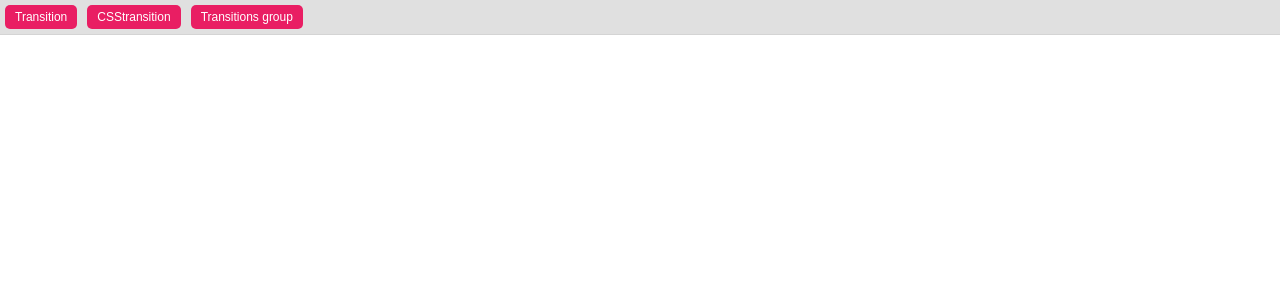
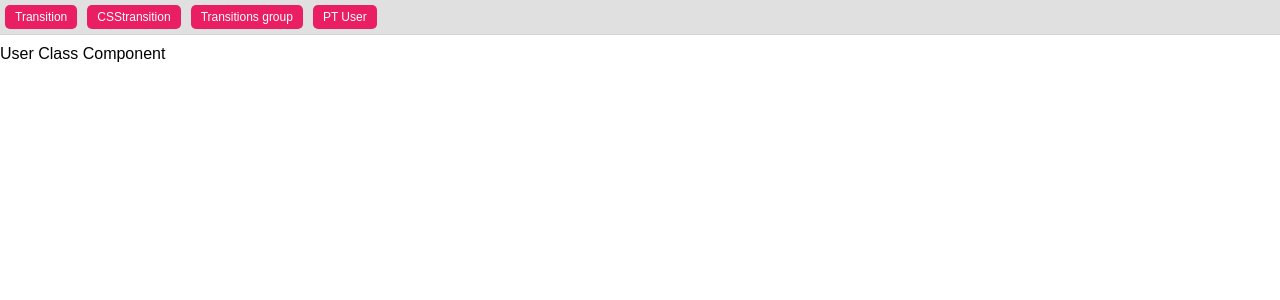
Before and after one commit to mukhtarB/react-transitions, a React (Create React App) app: page /user in a window 1280 px wide. Shown: the top 300 px of the page. Built offline with nearby package versions, Linux system fonts and the light colour scheme.

Commit message:
Routing for user component and bug fix

```diff
--- a/src/App.js
+++ b/src/App.js
@@ -6,6 +6,7 @@ import './css/App.css';
 import CSStransition from './components/CSStransition';
 import Tgroup from './components/tgroup';
 import TransitionComp from './components/Transition';
+import User from './components/user';
 
 const App = () => {
   return(
@@ -15,10 +16,12 @@ const App = () => {
           <Link to="/transition">Transition</Link>
           <Link to="/csstransition">CSStransition</Link>
           <Link to="/tgroup">Transitions group</Link>
+          <Link to="/user">PT User</Link>
         </div>
         <Route path="/transition" component={TransitionComp}></Route>
         <Route path="/csstransition" component={CSStransition}></Route>
         <Route path="/tgroup" component={Tgroup}></Route>
+        <Route path="/user" component={User}></Route>
       </div>
     </BrowserRouter>
   )
--- a/src/components/user.js
+++ b/src/components/user.js
@@ -1,6 +1,6 @@
 import React, { Component } from "react";
 
-class User extends Components {
+class User extends Component {
     render () {
         return (
             <div>
```
